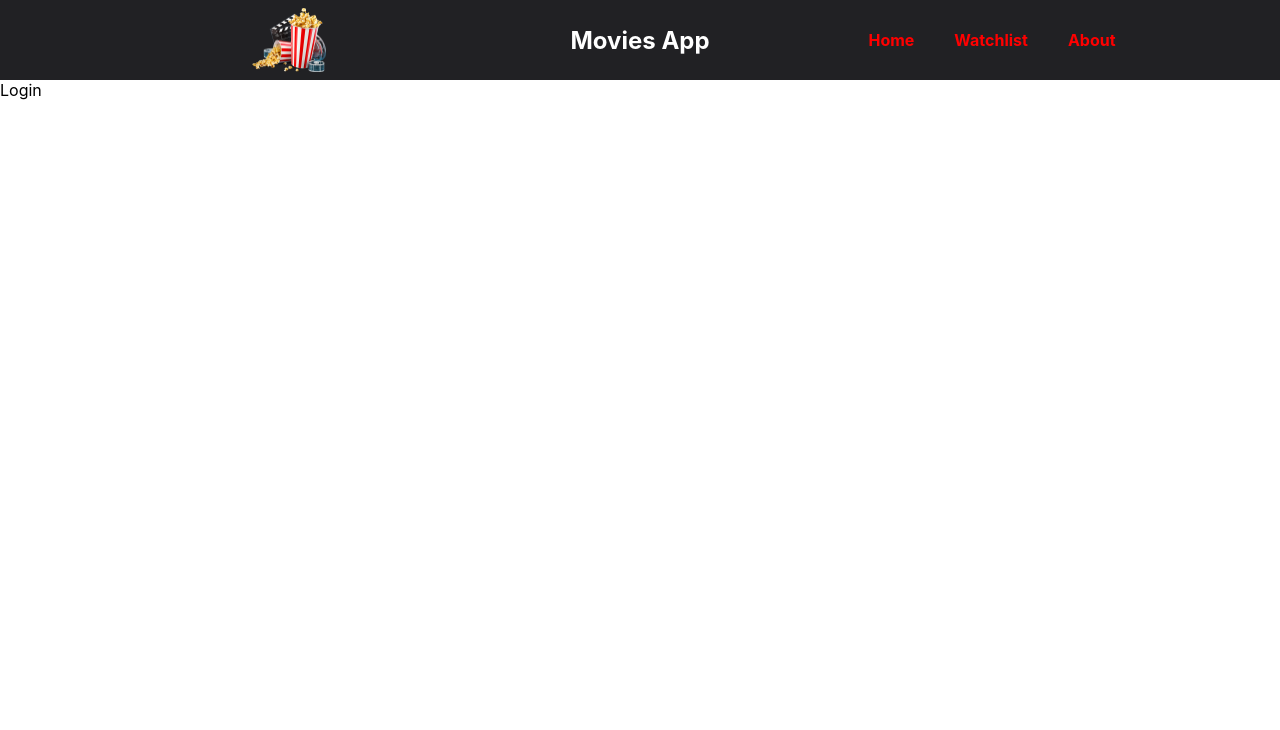
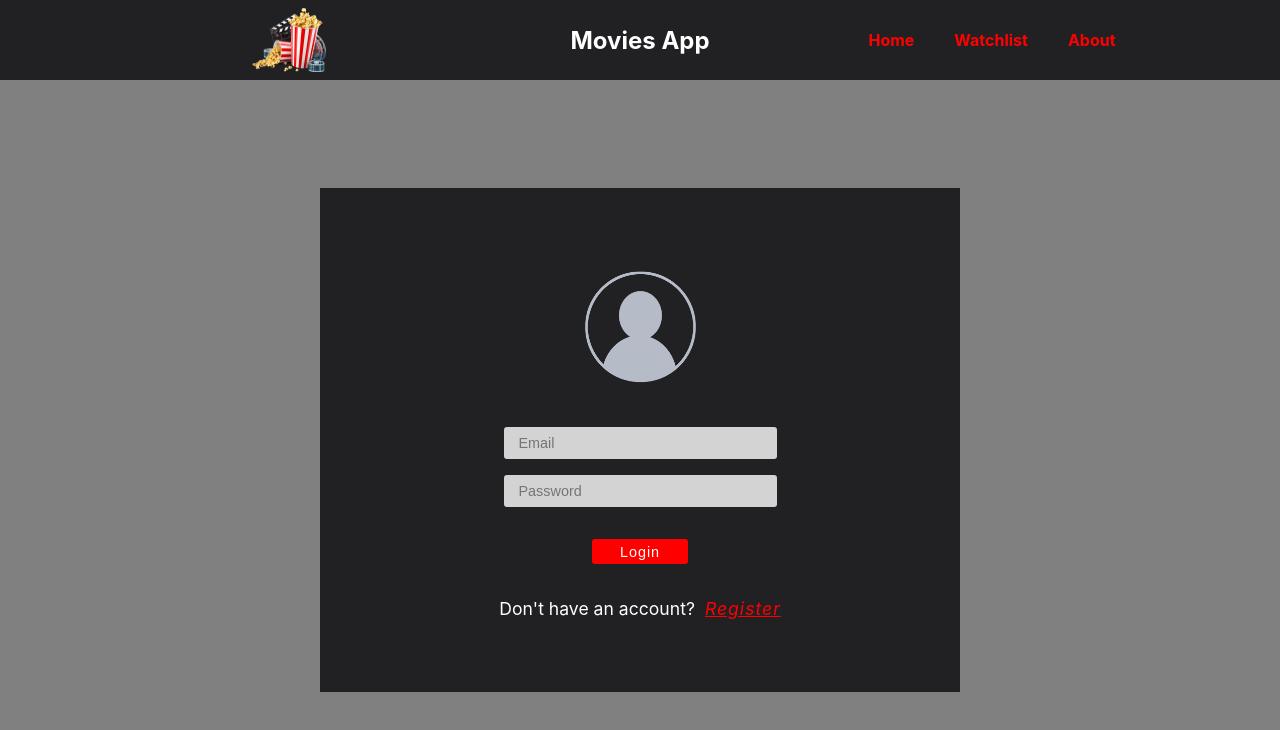
Before and after one commit to miloss98/strapi-movies-frontend, a React (Create React App) app: page /login in a window 1280 px wide. Shown: the top 730 px of the page. Built offline with nearby package versions, Linux system fonts and the light colour scheme; no server answers.

Commit message:
login styles

```diff
--- a/src/pages/Login.jsx
+++ b/src/pages/Login.jsx
@@ -1,5 +1,73 @@
+import axios from "axios";
+import { useNavigate } from "react-router-dom";
+import { useContext, useState } from "react";
+import { AuthContext } from "../modules/authcontext";
+import { Link } from "react-router-dom";
+import "./../styles/pages/login.css";
+
 const Login = () => {
-  return <div>Login</div>;
+  const [username, setUsername] = useState("");
+  const [password, setPassword] = useState("");
+  const [msg, setMsg] = useState("");
+  const { user, setUser, isLoggedIn, setIsLoggedIn } = useContext(AuthContext);
+  let navigate = useNavigate();
+
+  const login = async (e) => {
+    e.preventDefault();
+    await axios
+      .post("http://localhost:1337/api/auth/local", {
+        identifier: "markomarkovic@gmaild.com",
+        password: "Strapi123",
+      })
+      .then((response) => {
+        console.log(response.data);
+        console.log("User profile", response.data.user);
+        console.log("User token", response.data.jwt);
+        setUser(response.data.user);
+        setIsLoggedIn(true);
+        navigate("/watchlist");
+      })
+      .catch((error) => {
+        setMsg("Email / password is incorrect!");
+        setIsLoggedIn(false);
+        setTimeout(() => {
+          setMsg("");
+        }, "2000");
+      });
+  };
+  return (
+    <div className="login-wrapper">
+      <section className="login-container">
+        <div className="avatar-container"></div>
+        <p> {msg} </p>
+        <form className="form">
+          <input
+            className="login-input-field"
+            type="text"
+            placeholder="Email"
+            name="email"
+          />
+          <input
+            className="login-input-field"
+            type="password"
+            placeholder="Password"
+            name="password"
+          />
+          <button className="login-btn" onClick={login}>
+            Login{" "}
+          </button>
+        </form>
+
+        <p className="register-redirect">
+          Don't have an account?{" "}
+          <Link className="link-to-register" to="/register">
+            {" "}
+            Register{" "}
+          </Link>
+        </p>
+      </section>
+    </div>
+  );
 };
 
 export default Login;
--- /dev/null
+++ b/src/styles/pages/login.css
@@ -0,0 +1,74 @@
+.login-wrapper {
+  height: calc(100vh - 80px);
+  width: 100%;
+  background-color: gray;
+  display: flex;
+  flex-direction: column;
+  justify-content: center;
+  align-items: center;
+}
+.login-container {
+  height: 70%;
+  width: 50%;
+  background-color: #212124;
+  color: white;
+  display: flex;
+  flex-direction: column;
+  justify-content: center;
+  align-items: center;
+}
+.avatar-container {
+  height: 30%;
+  width: 30%;
+  background-image: url("./../../images/avatar.png");
+  background-size: contain;
+  background-repeat: no-repeat;
+  background-position: center;
+}
+/* form & input fields */
+.form {
+  width: 50%;
+  display: flex;
+  flex-direction: column;
+  justify-content: center;
+  align-items: center;
+  margin-bottom: 1rem;
+}
+.login-input-field {
+  margin-bottom: 1rem;
+  height: 30px;
+  width: 80%;
+  background-color: lightgray;
+  color: black;
+  border: none;
+  outline: none;
+  padding-left: 15px;
+  font-size: 0.9rem;
+  border-radius: 3px;
+}
+.login-btn {
+  border: none;
+  outline: none;
+  background-color: red;
+  color: white;
+  height: 25px;
+  width: 30%;
+  font-size: 0.9em;
+  letter-spacing: 1px;
+  border-radius: 3px;
+  margin-top: 1rem;
+}
+.login-btn:hover {
+  cursor: pointer;
+  filter: brightness(80%);
+}
+.register-redirect {
+  font-size: 1.1rem;
+}
+.link-to-register {
+  color: red;
+  letter-spacing: 1px;
+  padding-left: 5px;
+  text-decoration: underline;
+  font-style: italic;
+}
```
Also changed, not shown: src/images/avatar.png (added), src/styles/pages/register.css (added).
